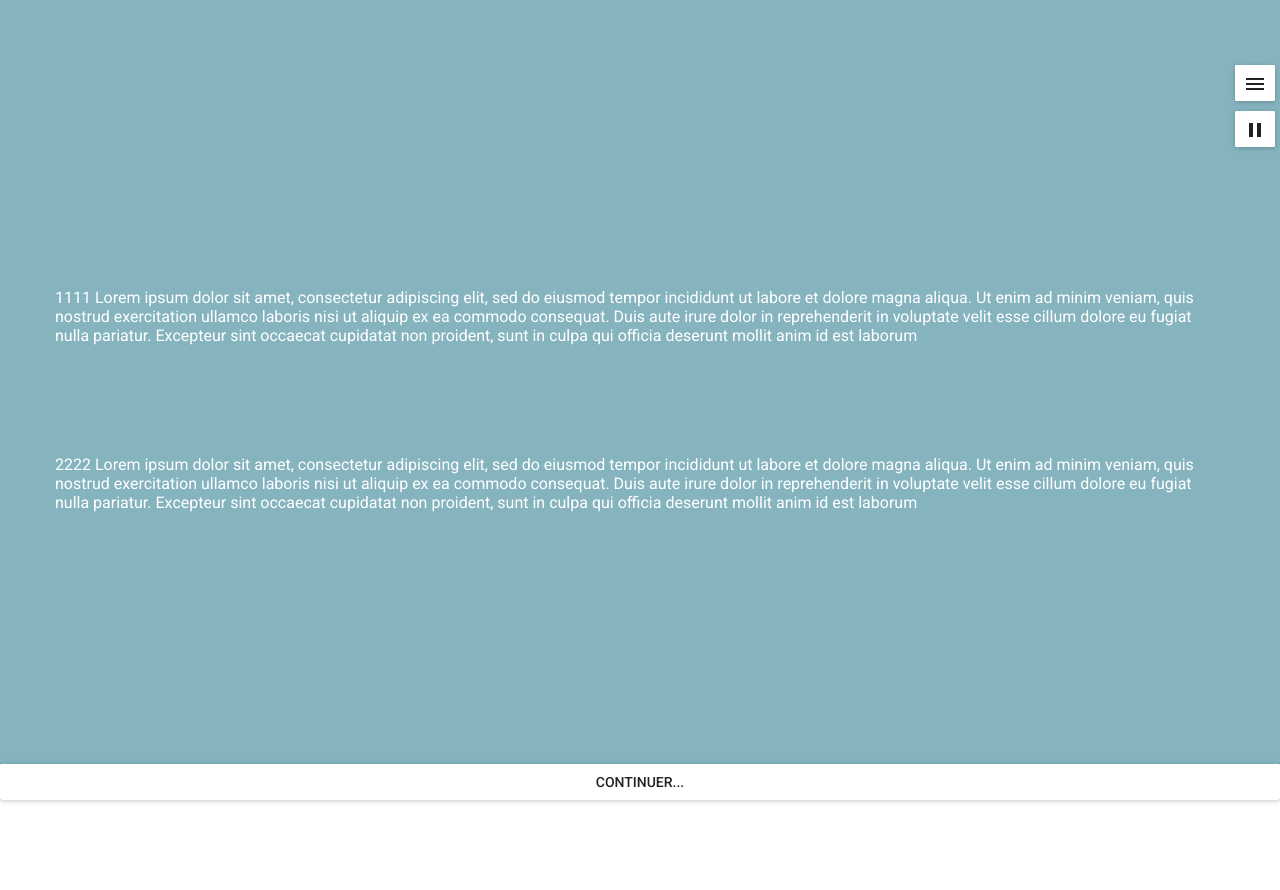
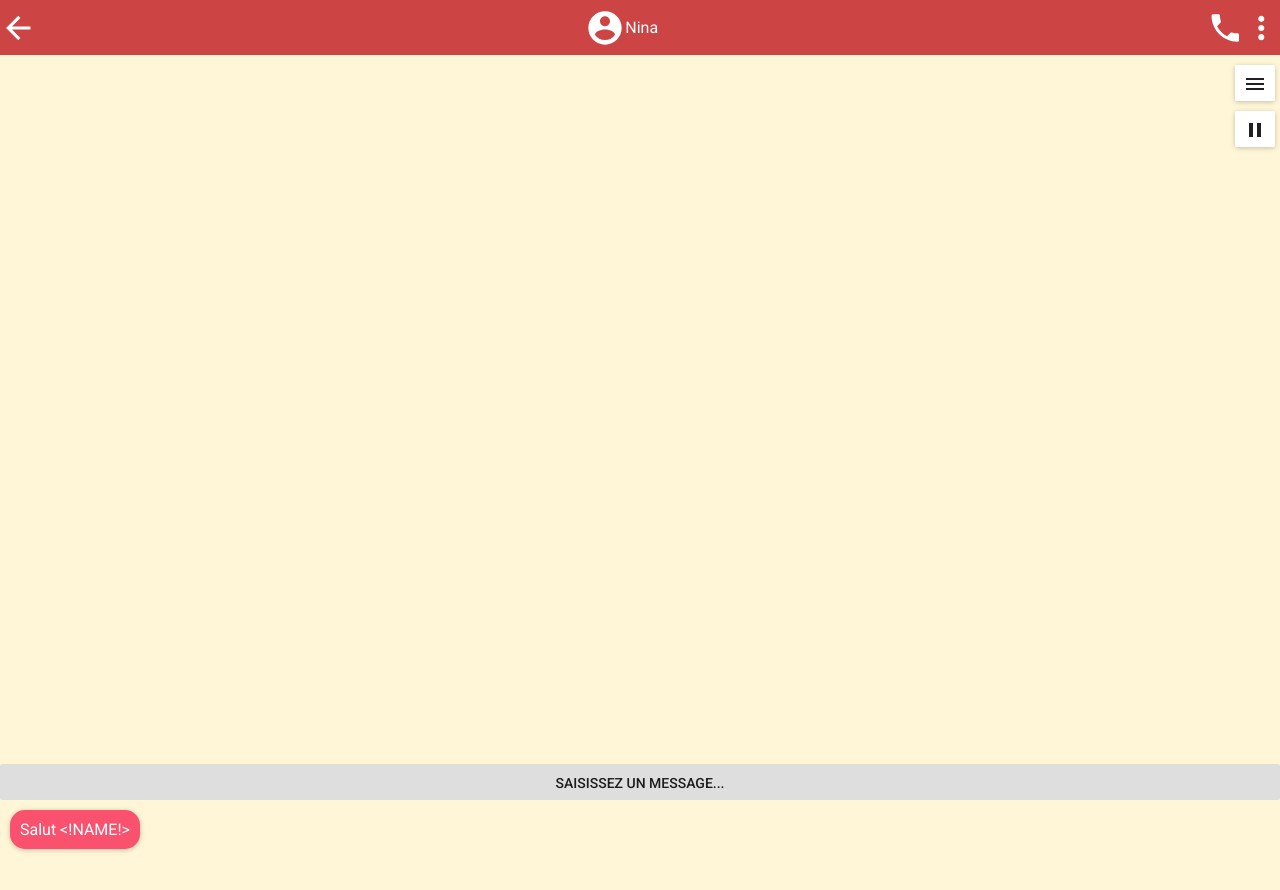
Before and after one commit to Jonathan-Jan/naraka, a React (Create React App) app: page /nakara/play in a window 1280 px wide. Shown: the top 890 px of the page. Before the commit the page ends 800 px from the top, so only its background shows below. Built offline with nearby package versions, Linux system fonts and the light colour scheme; what react-tap-event-plugin would draw is missing.

Commit message:
Mise en place de conditions sur les messages

```diff
--- a/src/core/story/story.runner.js
+++ b/src/core/story/story.runner.js
@@ -1,11 +1,30 @@
 import {EventEmitter} from 'eventemitter3';
 
-import storyData from 'core/story/story.data';
+import storyData from 'core/story/test.storydata';
+// import storyData from 'core/story/main.storydata';
+
+/**
+ * Verifie que les conditions du message sont présente dans celles passé en parametre
+ * @return {Boolean} vrai si les conditions sont remplies
+ */
+function checkConditions(conditions) {
+    //aucune condition => vrai
+    if (this.hasConditions.length === 0) return true;
+
+    for (let i = 0; i < this.hasConditions.length; i++) {
+        //si la condition du message n'est pas présente dans le tableau en parametre => faux
+        if (conditions.indexOf(this.hasConditions[i]) < 0) return false;
+    }
+
+    return true;
+}
 
 class Answer {
     constructor(answer) {
         this.text = answer.text;
         this.destination = answer.destination;
+        this.setConditions = answer.setConditions;
+        this.hasConditions = answer.hasConditions  || [];
     }
 
     /**
@@ -17,6 +36,12 @@ class Answer {
         this.text = this.text;
         return this;
     }
+
+    /**
+     * Verifie que les conditions du message sont présente dans celles passé en parametre
+     * @return {Boolean} vrai si les conditions sont remplies
+     */
+    checkConditions = checkConditions.bind(this)
 }
 
 class Message {
@@ -27,6 +52,7 @@ class Message {
             msg.writeTime = 0;
         }
         this.writeTime = msg.writeTime !== undefined ? msg.writeTime : 3000;
+        this.hasConditions = msg.hasConditions || [];
     }
 
     /**
@@ -38,10 +64,16 @@ class Message {
         this.text = this.text;
         return this;
     }
+
+    /**
+     * Verifie que les conditions du message sont présente dans celles passé en parametre
+     * @return {Boolean} vrai si les conditions sont remplies
+     */
+    checkConditions = checkConditions.bind(this)
 }
 
 class Step {
-    constructor(step) {
+    constructor(step, gameData) {
         this.mode = step.mode; //mode de présentation de l'étape : sms / chat / face a face ...
         this.title = step.title;
         this.messages = step.messages ? step.messages.map((msg) => {return new Message(msg, step.mode === 'narator').compile()}) : undefined;
@@ -49,6 +81,9 @@ class Step {
         this.cursor = 0; //message en cours de lecture
         this.destination = step.destination; //dans le cas ou le joueur n'a pas de réponse possible, l'étape doit avoir un attribut destination
         this.clearMsg = step.clearMsg; //signifit qu'il faut nettoyer les messages
+
+        //données de la partie en cours (conditions...)
+        this.gameData = gameData;
     }
 
     /**
@@ -62,6 +97,13 @@ class Step {
         }
 
         let message = this.messages[this.cursor];
+
+        //gestion des conditions.
+        //Si le message necessite des condtions, on verifie qu'elles sont remplies
+        if (!message.checkConditions(this.gameData.conditions)) {
+            this.cursor++;
+            return this.hasMessage() ? this.nextMessage() : undefined;
+        }
 
         let promise = new Promise((resolve) => {
 
@@ -109,6 +151,13 @@ class StoryRunner {
         //historique : permet de pouvoir faire des retour en arrière
         this.history = [];
 
+        //données lié a la partie en cours
+        this.gameData = {
+            //tableau des conditions "gagné" par le joueur
+            //les conditions permette de modifié les messages affiché et les réponses dispo au sein d'une même étape
+            conditions:[]
+        };
+
         //étape en cours de lecture
         this.step = {};
 
@@ -128,9 +177,11 @@ class StoryRunner {
         this.emitter.emit(EVENT.NEW_STEP, this.getStep());
         while(this.step.hasMessage()) {
             let message = await this.step.nextMessage();
-            //on récupère le style associé a cet emetteur
-            message.style = this.storyData._metadata.people[message.from];
-            this.emitter.emit(EVENT.MESSAGE,message);
+            if (message) {
+                //on récupère le style associé a cet emetteur
+                message.style = this.storyData._metadata.people[message.from];
+                this.emitter.emit(EVENT.MESSAGE,message);
+            }
         }
         this.emitter.emit(EVENT.STEP_DONE);
     }
@@ -147,7 +198,7 @@ class StoryRunner {
         //mise à jour de l'étape
         //on récupère le mode et le titre de l'étape en cours pour les conserver dans le cas ou la nouvelle étape n'en a pas
         let {mode,title} = this.step;
-        this.step = new Step(this.storyData[this.storyCursor]);
+        this.step = new Step(this.storyData[this.storyCursor], this.gameData);
         this.step.mode = this.step.mode ? this.step.mode : mode;
         this.step.title = this.step.title ? this.step.title : title;
 
@@ -182,6 +233,15 @@ class StoryRunner {
         this.runStep();
     }
 
+    answer(answer) {
+        //si cette réponse doit set des conditions, on les ajoute dans les gameData
+        if (answer.setConditions.length > 0) {
+            this.gameData.conditions = this.gameData.conditions.concat(answer.setConditions);
+        }
+
+        this.moveTo(answer.destination);
+    }
+
     onMessage(callback) {
         this.emitter.on(EVENT.MESSAGE, callback);
     }
--- a/src/core/story/story.data.js
+++ b/src/core/story/test.storydata.js
@@ -2,7 +2,7 @@ let story =
 {
     //info général sur l'histoire
     _metadata:{
-        start:'start',
+        start:'cond_test',
         people: {
             nina: {
                 backgroundColor:'#f9516e',
@@ -66,6 +66,35 @@ let story =
         ],
     },
 
+    'cond_test':{
+        mode:'sms',
+        title:'Nina',
+        clearMsg:true,
+        messages:[
+            {text:'Salut <!NAME!>',from:'nina'},
+
+        ],
+        answers:[
+            {text:'cond1',destination:'cond_resp',setConditions:['cond1']},
+            {text:'cond2',destination:'cond_resp',setConditions:['cond2']},
+            {text:'cond3',destination:'cond_resp',setConditions:['cond3']},
+        ]
+    },
+
+    'cond_resp':{
+        messages:[
+            {text:'cond1',from:'nina',hasConditions:['cond1']},
+            {text:'cond2',from:'nina',hasConditions:['cond2']},
+            {text:'cond3',from:'nina',hasConditions:['cond3']},
+
+        ],
+        answers:[
+            {text:'cond1',destination:'cond_resp',hasConditions:['cond1']},
+            {text:'cond2',destination:'cond_resp',hasConditions:['cond2']},
+            {text:'cond3',destination:'cond_resp',hasConditions:['cond3']},
+        ]
+    },
+
 };
 
 export default story;
--- a/src/front/story/Runner/Runner.js
+++ b/src/front/story/Runner/Runner.js
@@ -28,7 +28,7 @@ class Runner extends Component {
 
     onAnswer(answer) {
         this.addMessage({text:answer.text,from:'player'});
-        this.storyRunner.moveTo(answer.destination);
+        this.storyRunner.answer(answer);
     }
 
     componentDidMount() {
```
